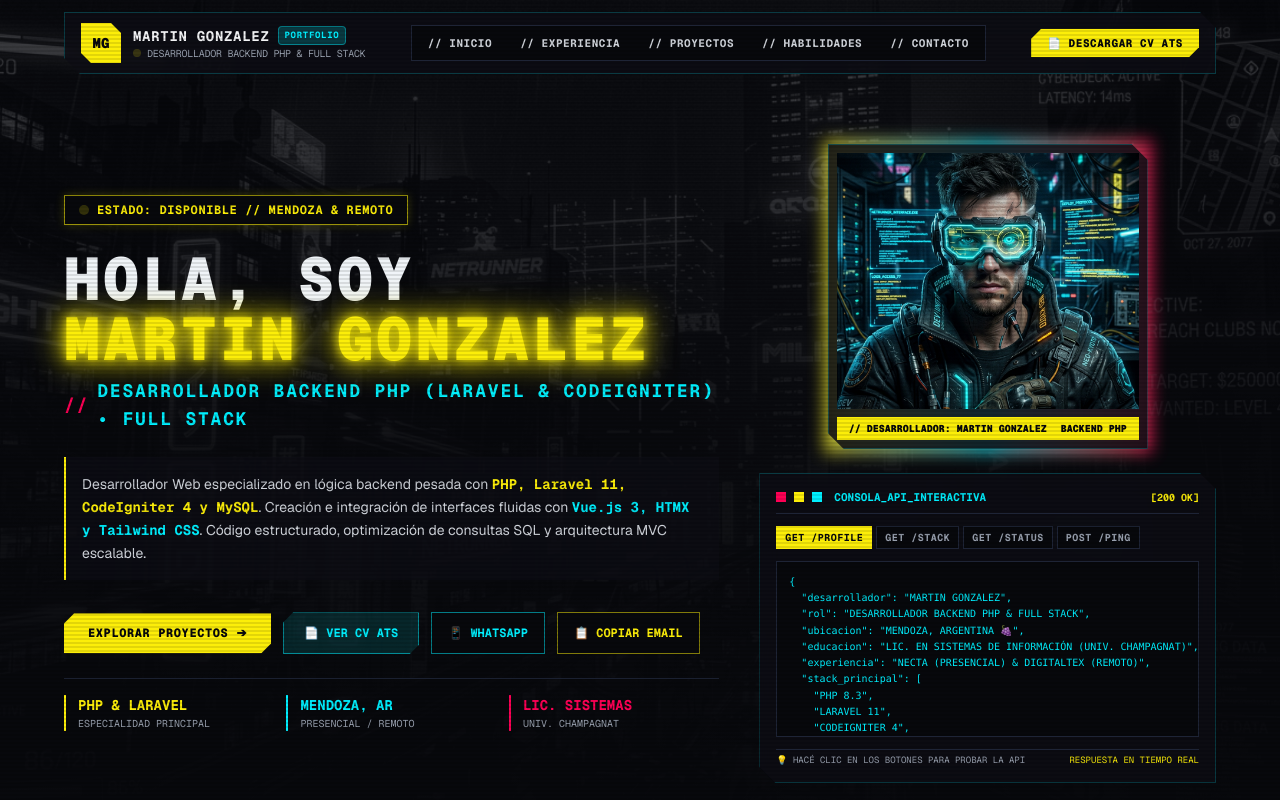
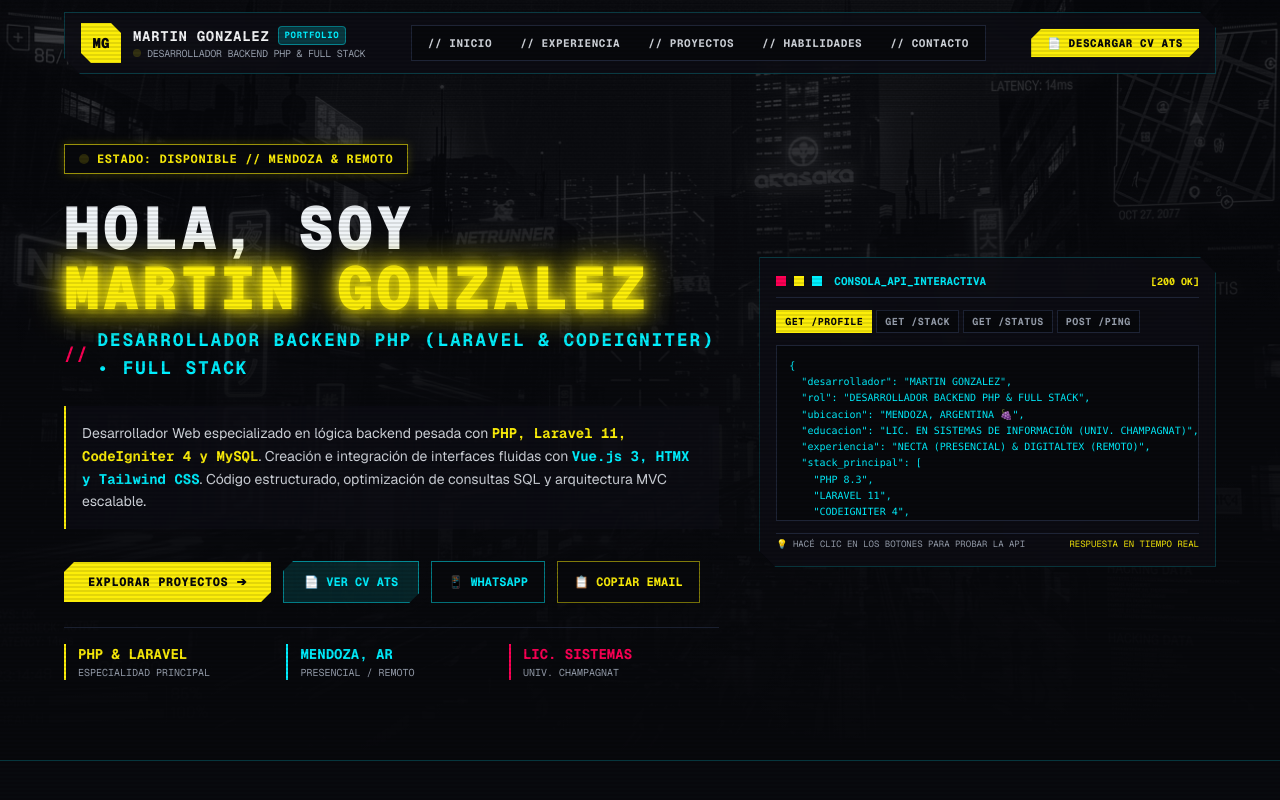
Before and after one commit to martinegs/Portfolio-, a Next.js app: page / in a window 1280 px wide. Shown: the top 800 px of the page. Built offline with nearby package versions, Linux system fonts and the light colour scheme.

Commit message:
fix: eliminar imagen de perfil de la derecha del hero de inicio

```diff
--- a/app/page.tsx
+++ b/app/page.tsx
@@ -203,27 +203,8 @@ export default function Home() {
               </div>
             </div>
 
-            {/* Developer Portrait & Interactive Live API Terminal */}
+            {/* Interactive Live API Terminal */}
             <div className="md:col-span-5 space-y-6">
-
-              {/* Profile Avatar */}
-              <div className="relative group max-w-xs mx-auto">
-                <div className="absolute -inset-1 bg-gradient-to-r from-[#fcee09] via-[#00f0ff] to-[#ff0055] rounded-none opacity-75 blur group-hover:opacity-100 transition duration-500 animate-tilt" />
-                <div className="relative cyber-panel cyber-cut-corner p-2 bg-[#07080c] border border-[#fcee09]">
-                  <div className="relative h-64 w-full overflow-hidden">
-                    <Image
-                      src="/images/cyberpunk_avatar.jpg"
-                      alt="Martin Gonzalez Profile"
-                      fill
-                      className="object-cover group-hover:scale-105 transition-transform duration-500"
-                    />
-                  </div>
-                  <div className="bg-[#fcee09] text-[#07080c] px-3 py-1 font-mono text-[10px] font-black uppercase flex justify-between items-center mt-2">
-                    <span>// DESARROLLADOR: MARTIN GONZALEZ</span>
-                    <span>BACKEND PHP</span>
-                  </div>
-                </div>
-              </div>
 
               {/* Interactive Live API Console */}
               <div className="cyber-panel cyber-cut-corner p-4 border border-[#00f0ff]/40 bg-[#0d0e15]/95 font-mono text-xs shadow-[0_0_25px_rgba(0,240,255,0.15)] space-y-3">
```
